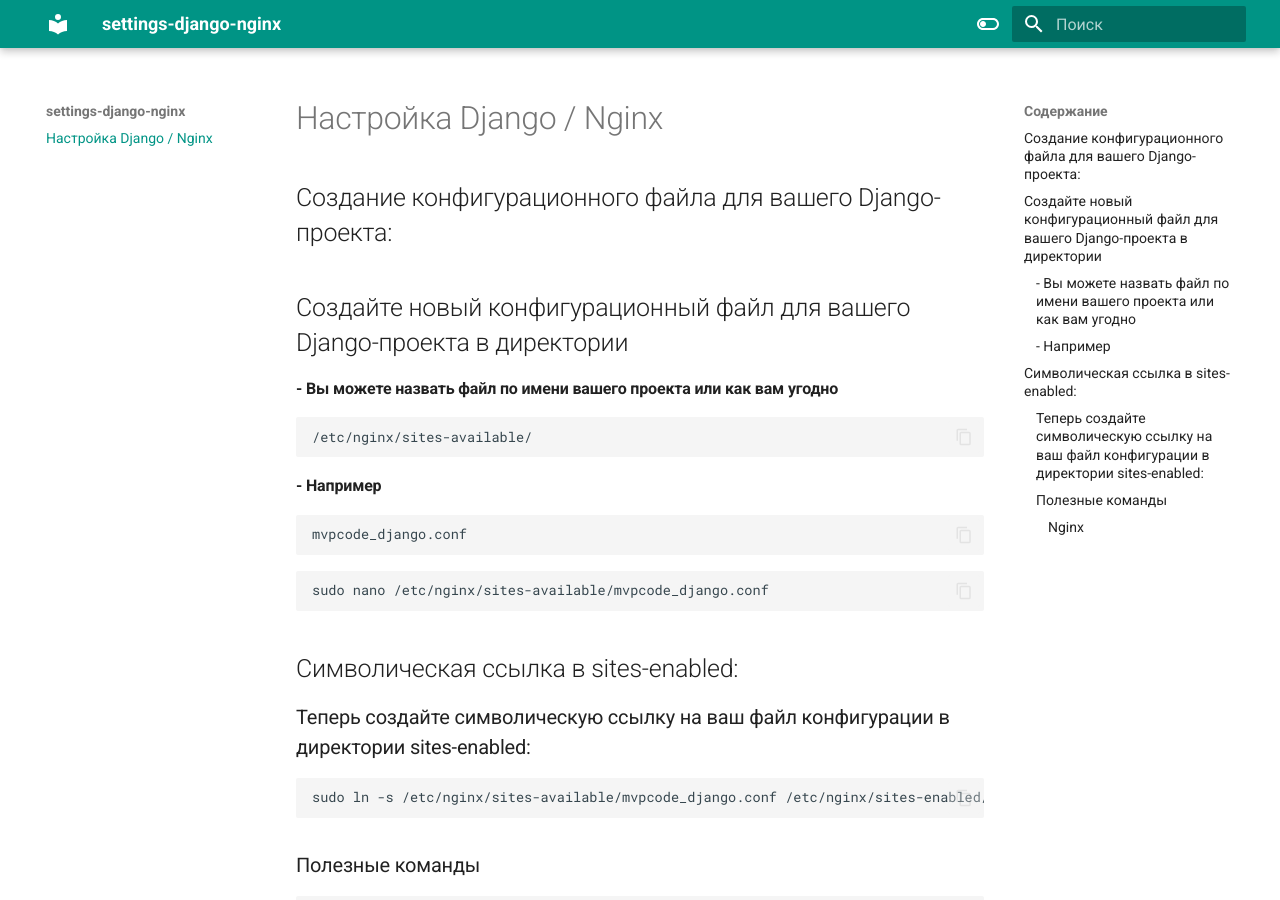
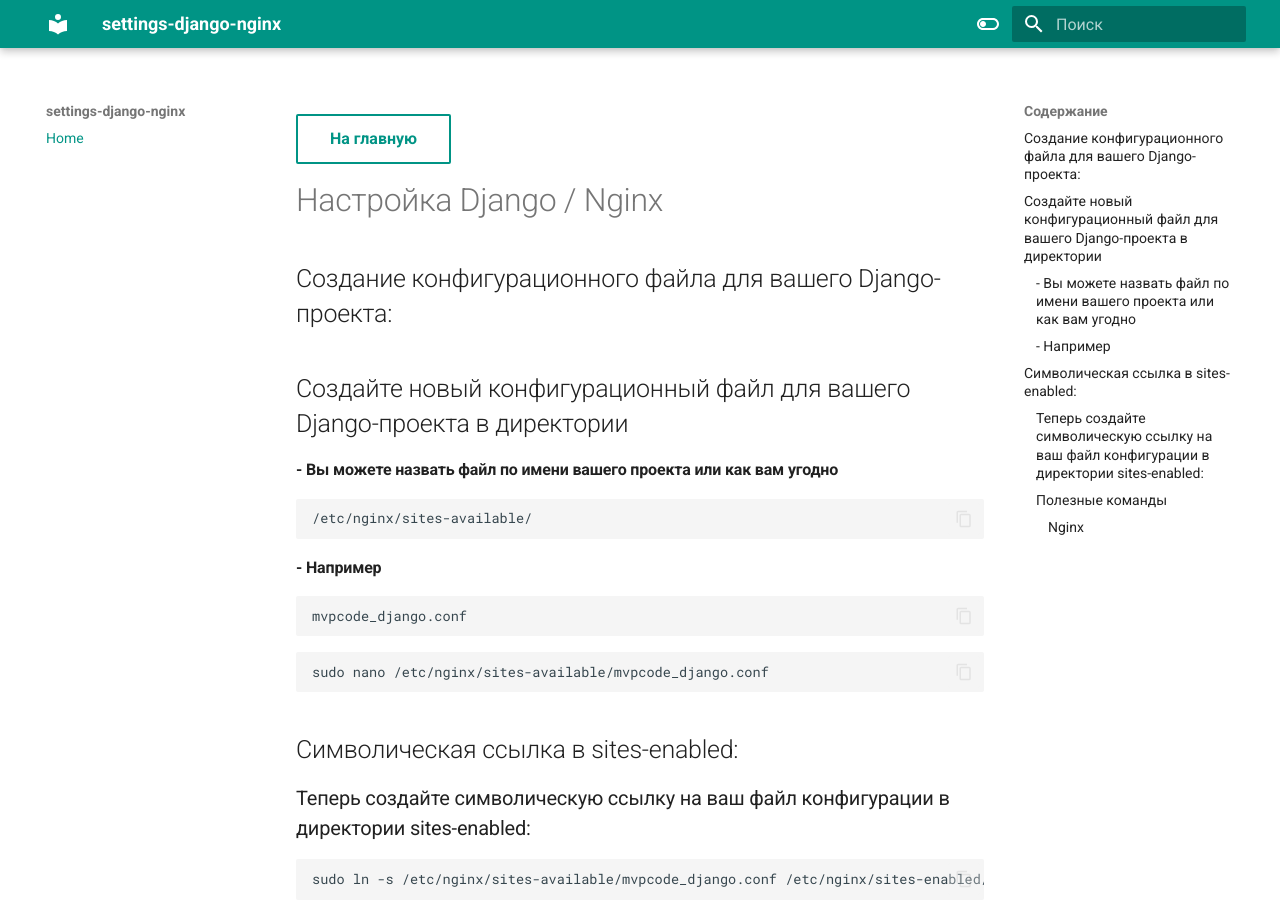
Before and after one commit to pavelcity/settingsdjangonginx, an MkDocs documentation site: the page built from docs/index.md, in a window 1280 px wide and 900 px high. Built offline with MkDocs 1.6.1 and Material for MkDocs 9.7.7, drawn with Linux system fonts in a browser that asks for light colours.

Commit message:
added bt go home

```diff
--- a/docs/index.md
+++ b/docs/index.md
@@ -1,3 +1,6 @@
+[На главную](/){ .md-button }
+
+
 # Настройка Django / Nginx
 ## Создание конфигурационного файла для вашего Django-проекта:
 
```
